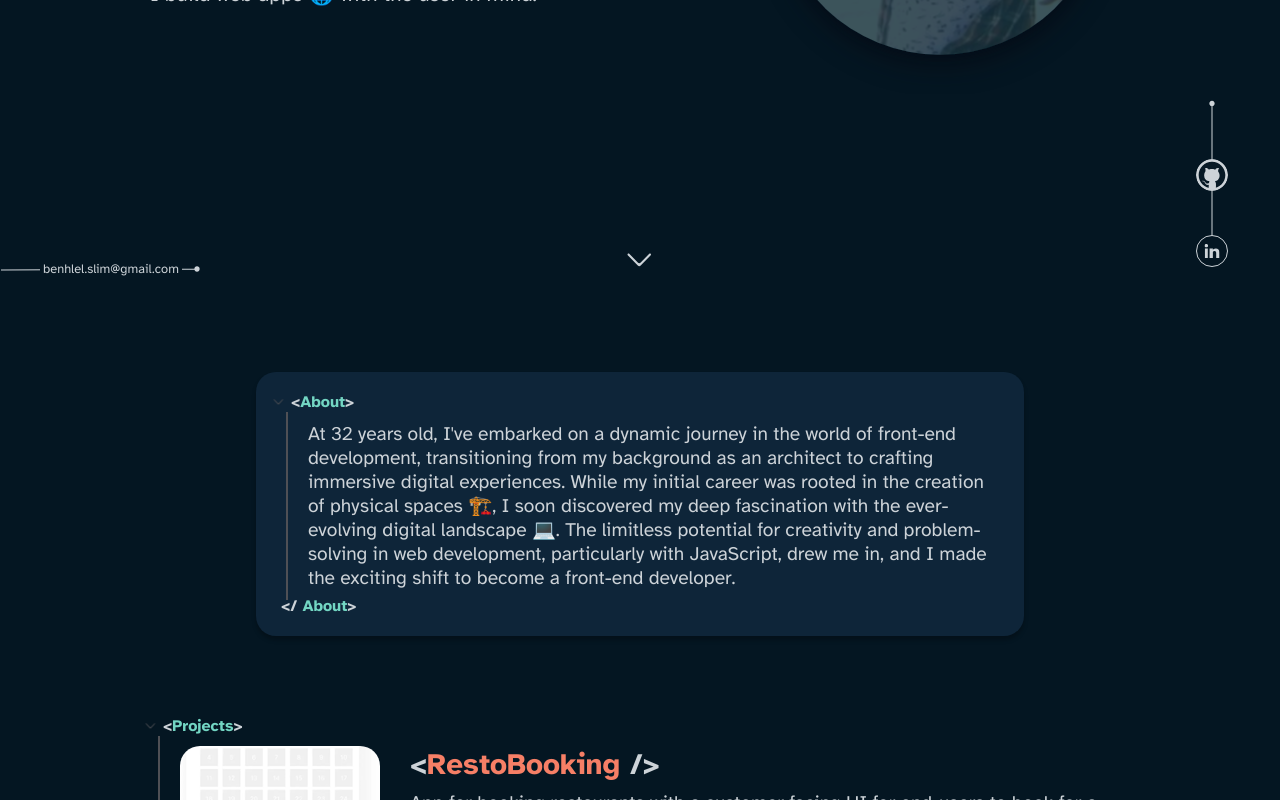
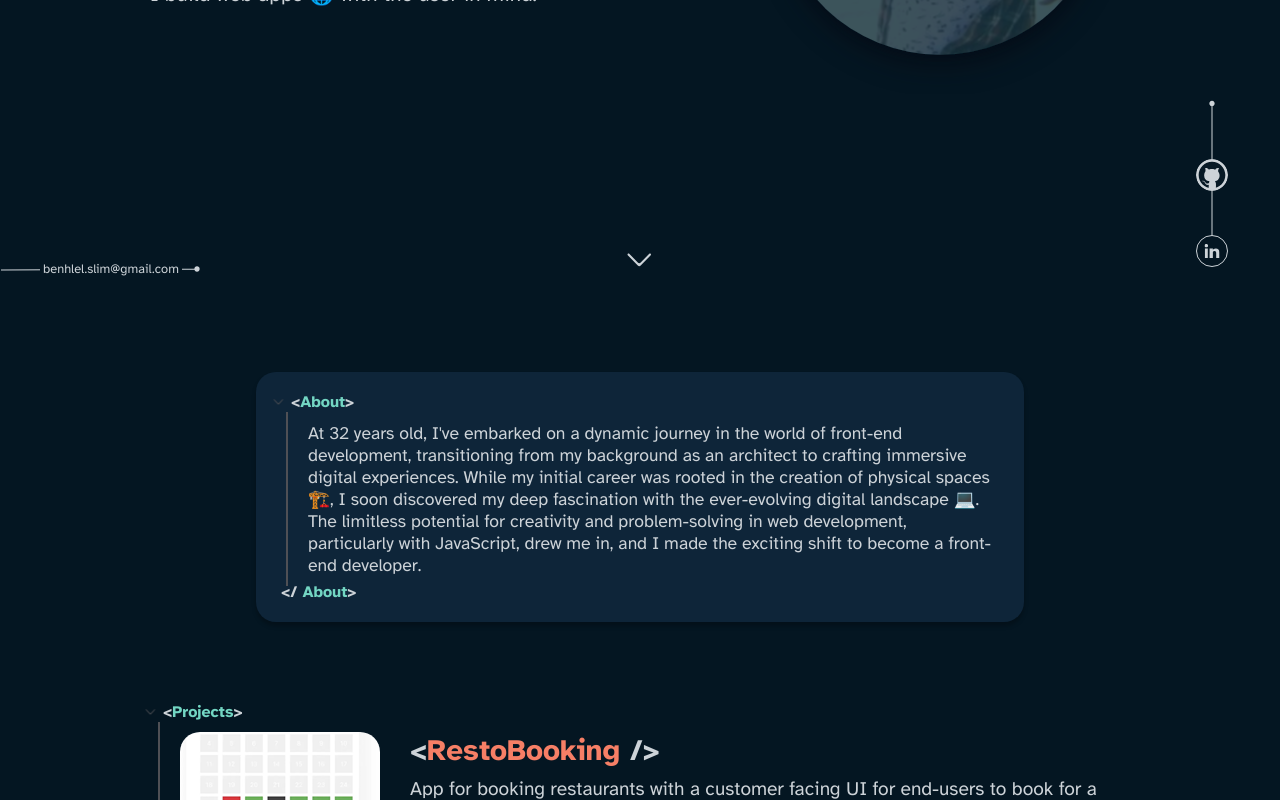
Before and after one commit to benhlel0slim/Portfolio, a Next.js app: page /en in a window 1280 px wide. Shown: the part 488-1288 px from the top of the page. Built offline with nearby package versions, Linux system fonts and the light colour scheme.

Commit message:
refactor: font-size of about description

```diff
--- a/src/app/components/about/about.module.scss
+++ b/src/app/components/about/about.module.scss
@@ -35,7 +35,7 @@
     @include vl;
   }
   p {
-    font-size: 1.2rem;
+    font-size: 1.1rem;
   }
 }
 
```
